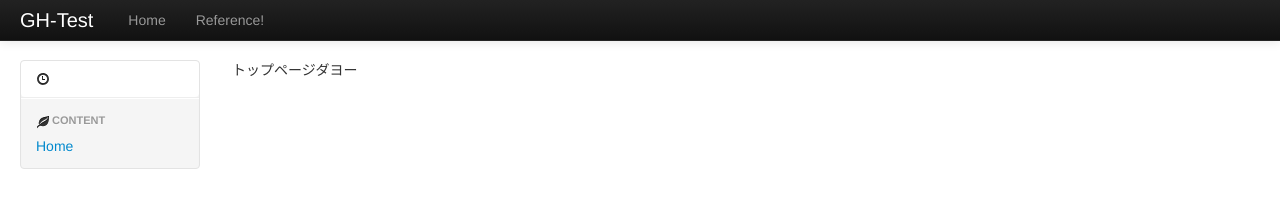
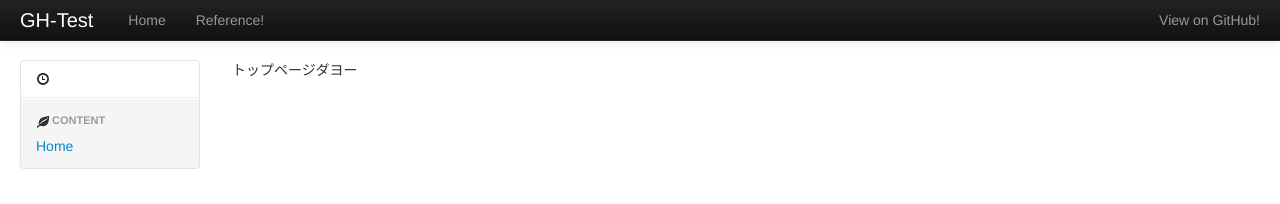
Before and after one commit to yutopp/gh-test, a Jekyll site: the page built from index.html, in a window 1280 px wide. Shown: the top 204 px of the page. Built offline with Jekyll 4.4.1, drawn with Linux system fonts in a browser that asks for light colours.

Commit message:
add link to github

```diff
--- a/_config.yml
+++ b/_config.yml
@@ -1,5 +1,6 @@
 name:          GH-Test
 url:           http://yutopp.github.com/gh-test
+repository:    https://github.com/yutopp/gh-test
 
 source:        .
 destination:   ./_site
--- a/_layouts/default.html
+++ b/_layouts/default.html
@@ -43,6 +43,9 @@
                     </button>
                     <a class="brand" href="{{site.url}}">{{site.name}}</a>
                     <div class="nav-collapse collapse">
+                        <p class="navbar-text pull-right">
+                            <a href="{{site.repository}}" class="navbar-link">View on GitHub!</a>
+                        </p>
                         <ul class="nav">
 {% assign split_url = page.url | split:'/' %}
 {% assign split_url_limit = split_url | size | minus: 1 %}
```
